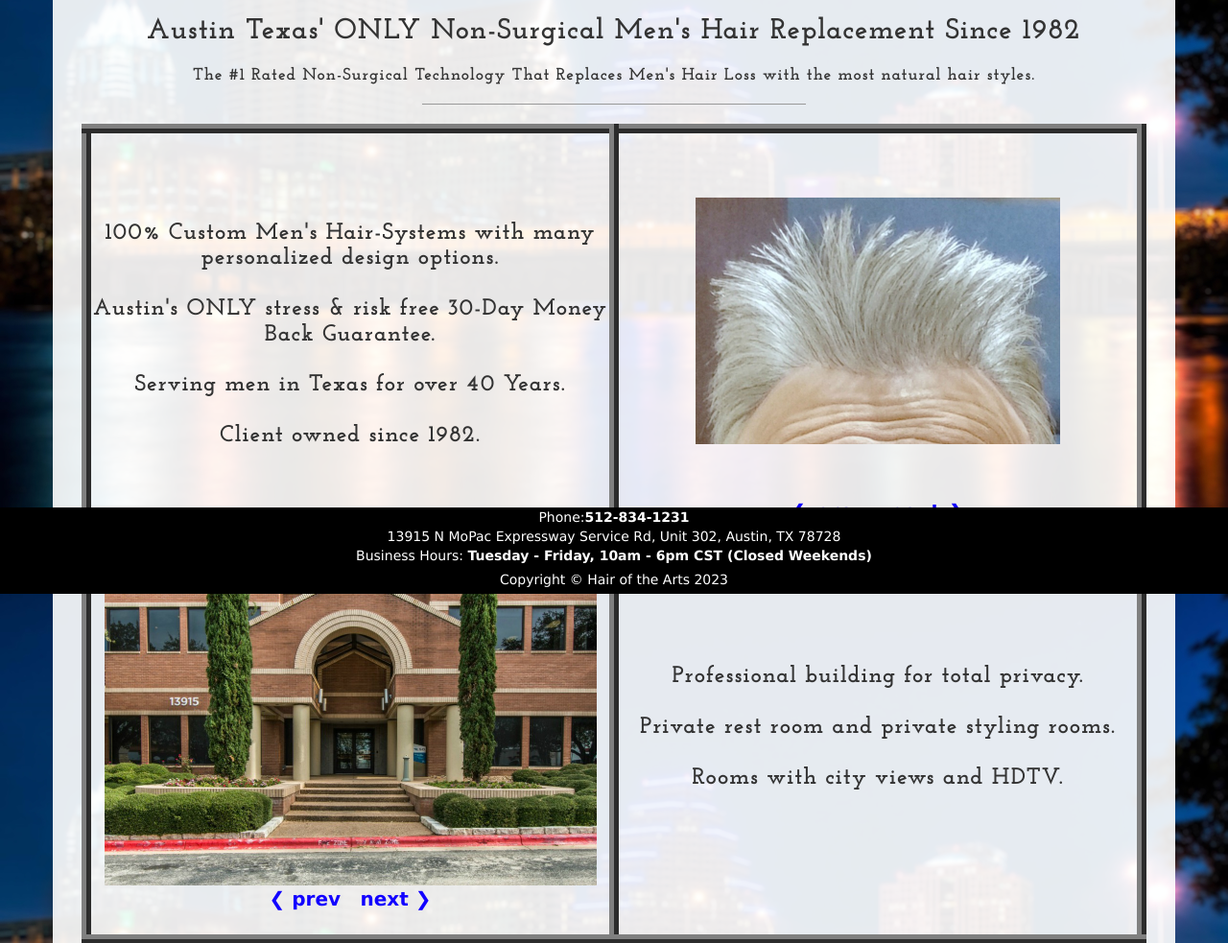
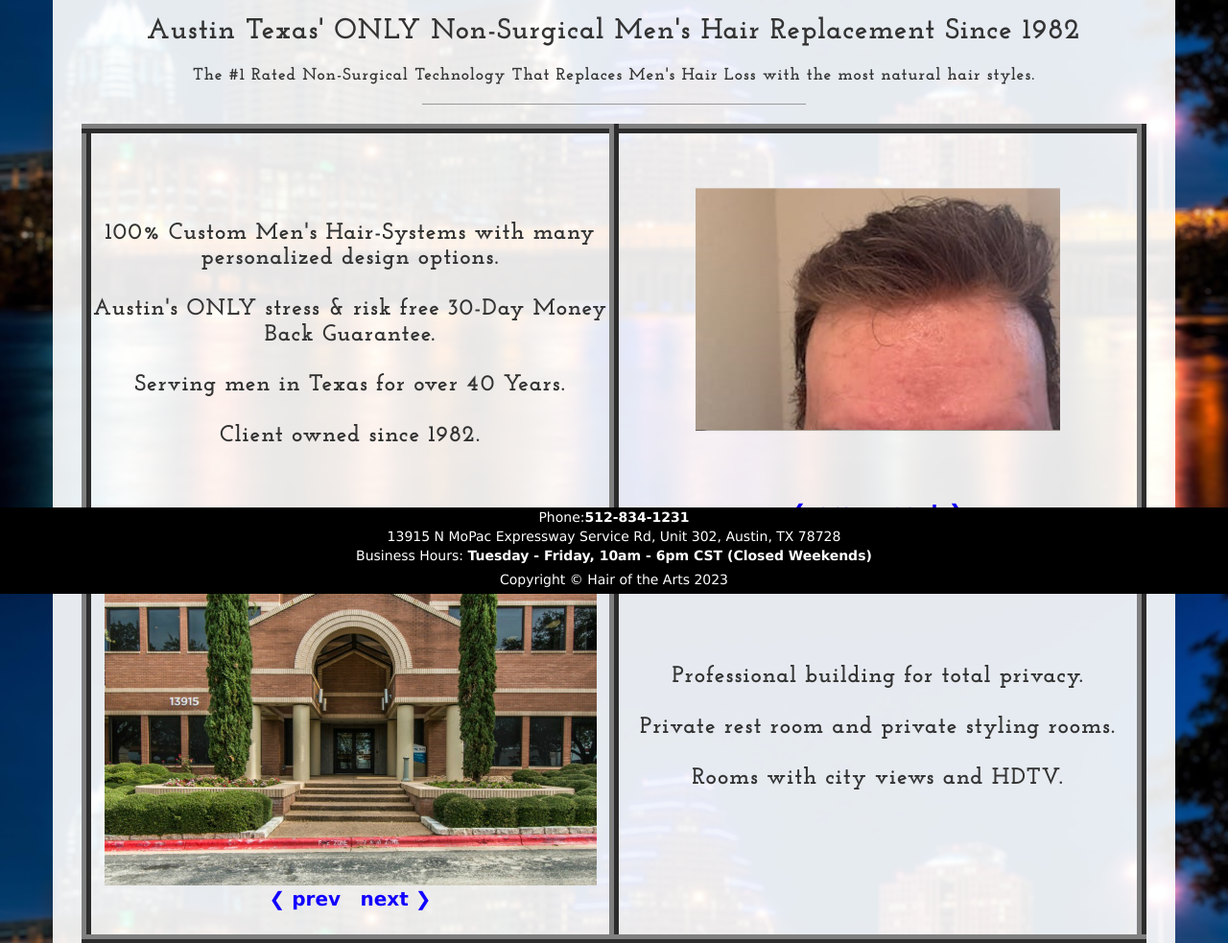
Before and after one commit to kupjones/hota, a PHP site: page / in a window 1280 px wide. Shown: the part 181-1164 px from the top of the page at 96% size. Run offline with PHP 8.4, Linux system fonts and the light colour scheme.

Commit message:
added bryans picture

```diff
--- a/index.php
+++ b/index.php
@@ -130,6 +130,12 @@
                             <td style="width:50%" class="intro-text">
 
                                <div class="slideshow-container">
+
+                                    <div class="mySlides1">
+                                        <img class="picture-contain" src="img/clients/Bryan-web.png" style="width:95%"  >
+                                    </div>
+
+
 
                                      <div class="mySlides1">
                                         <img class="picture-contain" src="img/clients/GAA-web.png" style="width:95%"  >
```
Also changed, not shown: .htaccess, img/clients/Bryan-web.png (added).
